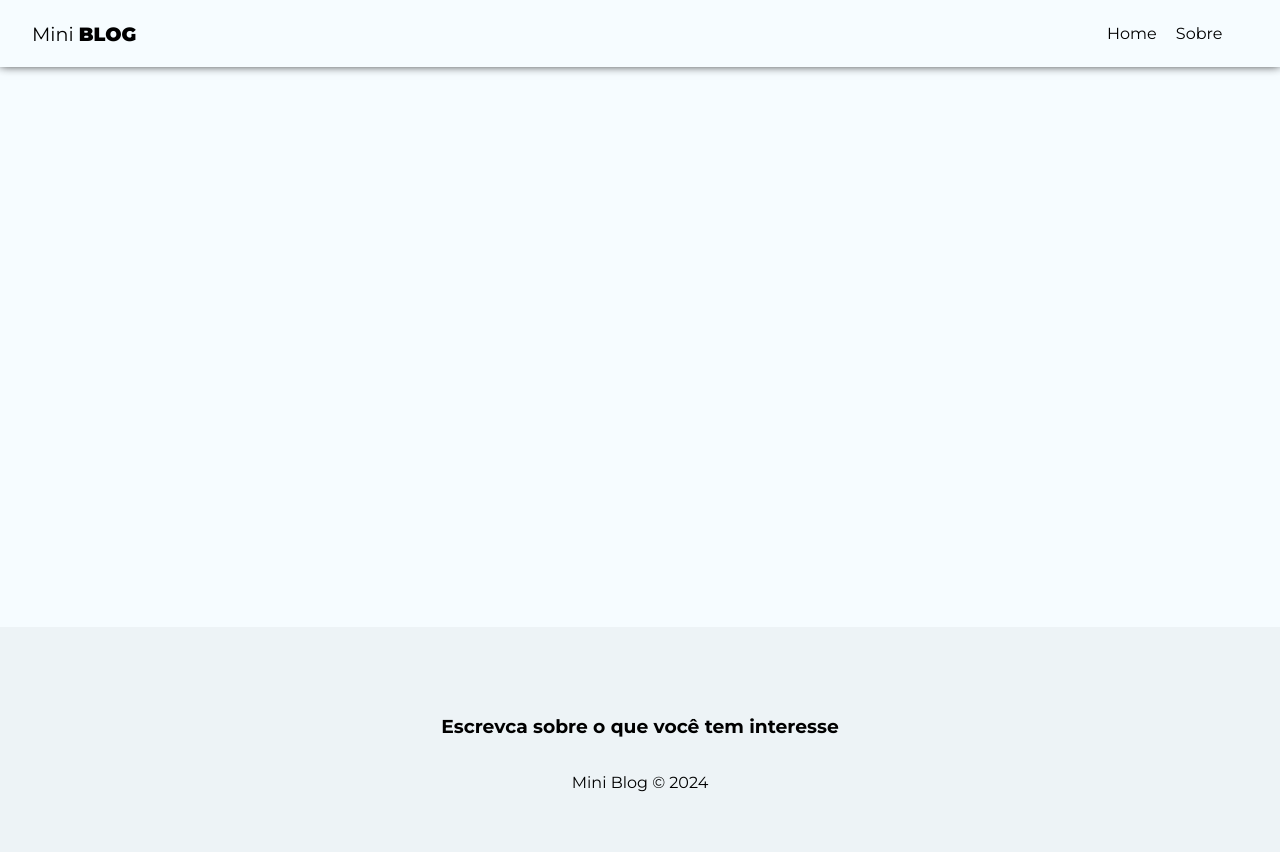
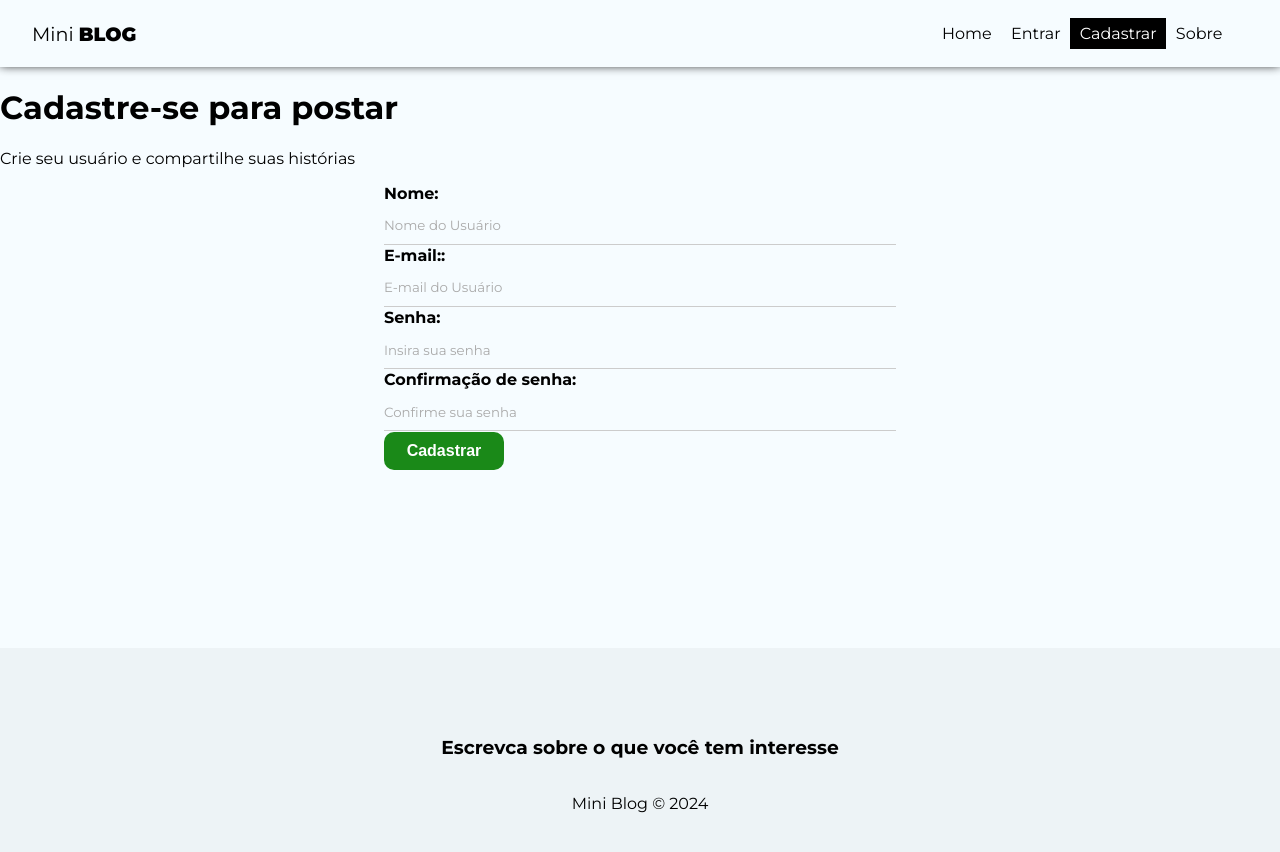
Before and after one commit to PedroA-Santos/MiniBlog, a React (Create React App) app: page /register in a window 1280 px wide. Shown: the top 852 px of the page. Built offline with nearby package versions, Linux system fonts and the light colour scheme.

Commit message:
Criando formulário de Cadastro e  estilizando

```diff
--- a/src/App.js
+++ b/src/App.js
@@ -5,10 +5,13 @@
 //PAGES
 import Home from './Pages/Home/Home';
 import About from './Pages/About/About';
+import Login from './Pages/Login/Login';
+import Register from './Pages/Register/Register';
 
 //COMPONENTES
 import Navbar from './components/Navbar';
 import Footer from './components/Footer';
+
 
 
 function App() {
@@ -20,6 +23,8 @@
           <Routes>
             <Route path='/' element={<Home />} />
             <Route path='about' element={<About />} />
+            <Route path='/login' element={<Login />} />
+            <Route path='/register' element={<Register />} />
           </Routes>
         </div>
         <Footer />
--- /dev/null
+++ b/src/Pages/Login/Login.js
@@ -0,0 +1,9 @@
+import styles from './Login.module.css'
+
+const Login = () => {
+    return (
+        <h2>Login</h2>
+    );
+}
+
+export default Login;
--- /dev/null
+++ b/src/Pages/Register/Register.js
@@ -0,0 +1,33 @@
+import styles from './Register.module.css'
+
+import { useState, useEffect } from 'react'
+
+const Register = () => {
+    return (
+        <div>
+            <h1>Cadastre-se para postar</h1>
+            <p>Crie seu usuário e compartilhe suas histórias</p>
+            <form action="">
+                <label htmlFor="">
+                    <span>Nome:</span>
+                    <input type="text" name='displayName' required placeholder='Nome do Usuário' />
+                </label>
+                <label htmlFor="">
+                    <span>E-mail::</span>
+                    <input type="email" name='email' required placeholder='E-mail do Usuário' />
+                </label>
+                <label htmlFor="">
+                    <span>Senha:</span>
+                    <input type="password" name='password' required placeholder='Insira sua senha ' />
+                </label>
+                <label htmlFor="">
+                    <span>Confirmação de senha:</span>
+                    <input type="password" name='confirmPassword' required placeholder='Confirme sua senha ' />
+                </label>
+                <button className='btn'>Cadastrar</button>
+            </form>
+        </div>
+    );
+}
+
+export default Register;
--- /dev/null
+++ b/src/Pages/Register/Register.module.css
@@ -0,0 +1,8 @@
+.register {
+    text-align: center;
+}
+
+
+.register p {
+    color: #aaa;
+}
--- a/src/components/Navbar.js
+++ b/src/components/Navbar.js
@@ -17,6 +17,16 @@
                     </NavLink>
                 </li>
                 <li>
+                    <NavLink to='/login' className={({ isActive }) => (isActive ? styles.active : "")}>
+                        Entrar
+                    </NavLink>
+                </li>
+                <li>
+                    <NavLink to='/register' className={({ isActive }) => (isActive ? styles.active : "")}>
+                        Cadastrar
+                    </NavLink>
+                </li>
+                <li>
                     <NavLink to='/about' className={({ isActive }) => (isActive ? styles.active : "")}>
                         Sobre
                     </NavLink>
--- a/src/index.css
+++ b/src/index.css
@@ -8,6 +8,7 @@
 input::placeholder,
 textarea::placeholder {
   font-family: "Montserrat", sans-serif;
+  color: #aaa;
 }
 
 
@@ -32,3 +33,90 @@
 nav button:hover {
   color: #bbb;
 }
+
+/* FORM STYLES */
+
+form {
+  max-width: 40%;
+  margin: 0 auto;
+}
+
+label {
+  display: flex;
+  flex-direction: column;
+  margin-bottom: 1px;
+}
+
+label span {
+  margin-bottom: .3em;
+  font-weight: bold;
+  text-align: left;
+}
+
+
+input,
+textarea {
+  box-sizing: border-box;
+  border: none;
+  border-bottom: 1px solid #ccc;
+  padding: .8em 0;
+  background-color: transparent;
+}
+
+
+.btn {
+  color: #ffff;
+  background-color: #1a8918;
+  text-align: center;
+  cursor: pointer;
+  border-radius: 10px;
+  width: 120px;
+  font-weight: bold;
+  border: none;
+  padding: 10px 15px;
+  font-size: 1em;
+}
+
+
+.btn.btn-dark {
+  background-color: #000;
+  border-radius: 0;
+}
+
+.btn.btn-outline {
+  background-color: transparent;
+  border-radius: 0;
+  color: #000;
+  border: 1px solid #000;
+  padding: 7px 30px;
+
+}
+
+.btn:hover {
+  background-color: #0f730c;
+  color: #fff;
+}
+
+
+.btn.btn-outline:hover {
+  background-color: #000;
+
+}
+
+.btn.btn_danger:hover {
+  background-color: #dc3545;
+}
+
+
+button[disabled] {
+  background-color: #aaa;
+}
+
+
+.container .error {
+  color: #721c24;
+  background-color: #f8d7da;
+  border: 1px solid #f5c6cb;
+  padding: 5px;
+  border-radius: 5px;
+}
```
Also changed, not shown: src/Pages/Login/Login.module.css (added).
